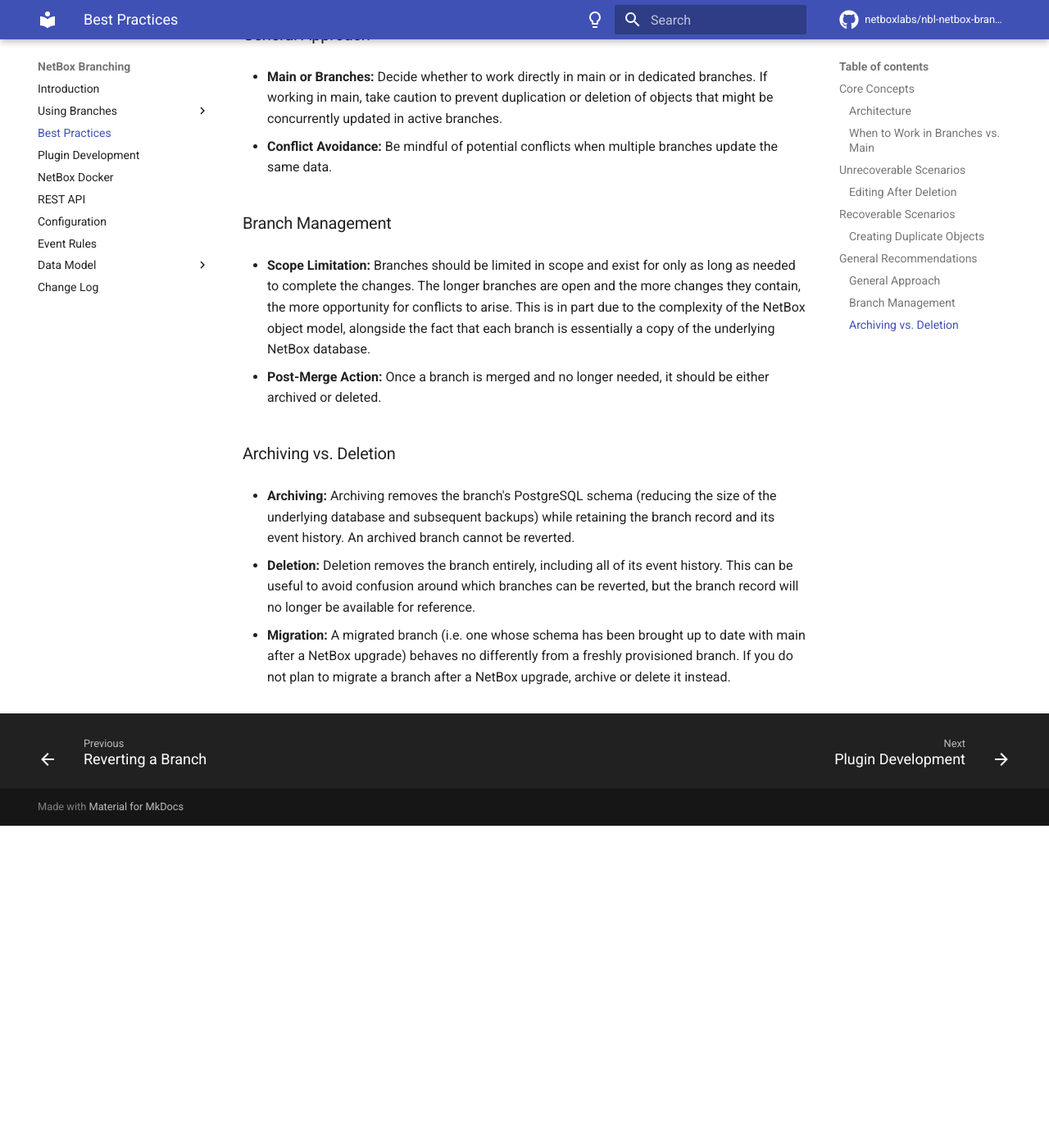
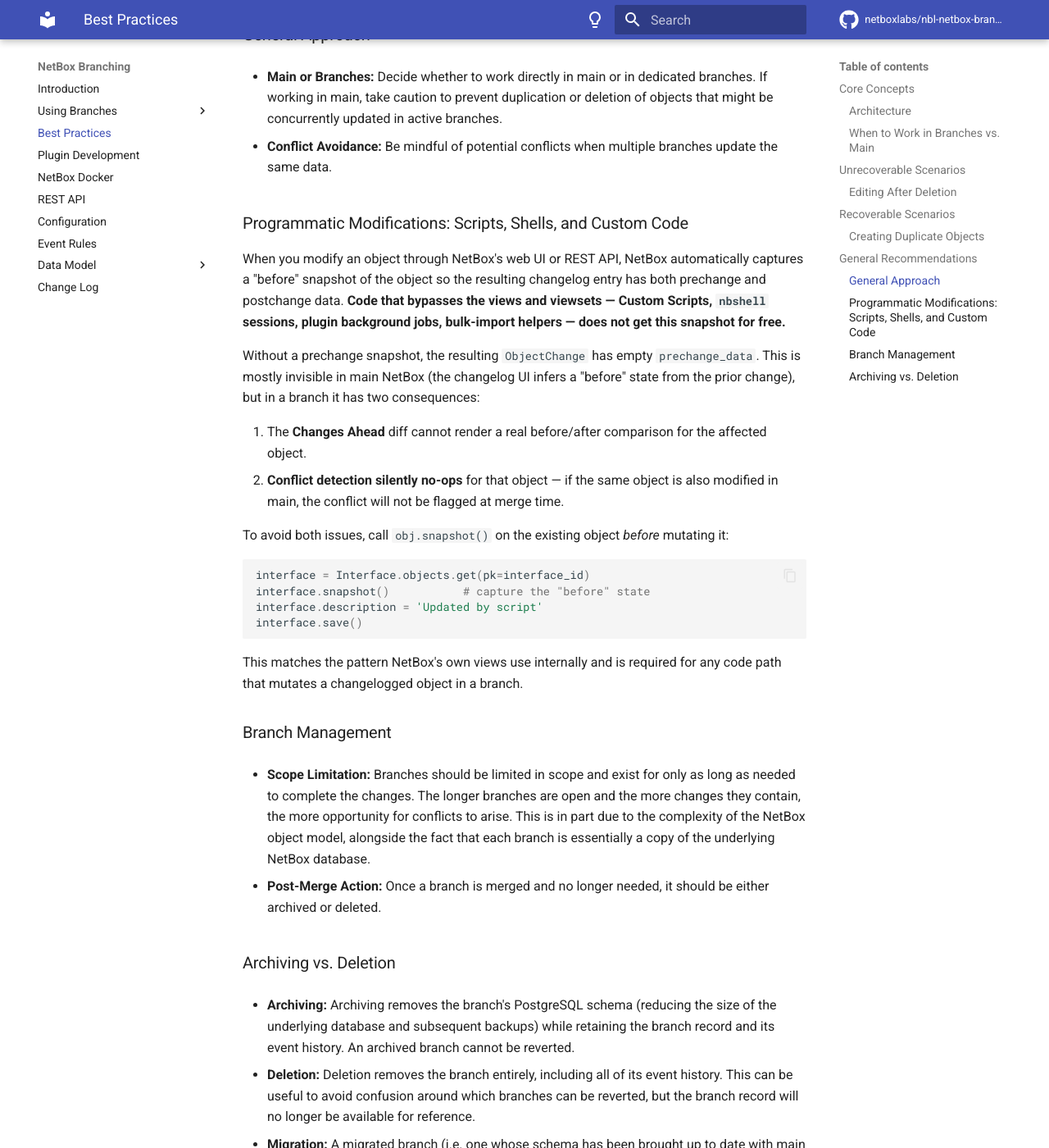
Before and after one commit to netboxlabs/netbox-branching, an MkDocs documentation site: the page built from docs/best-practices.md, in a window 1280 px wide and 1400 px high, scrolled down 2304 px. Shown: the whole window at 82% size. Built offline with MkDocs 1.6.1 and Material for MkDocs 9.7.7, drawn with Linux system fonts in a browser that asks for light colours; comment, search, counter and statistics services are not loaded; before the commit the page ends 3311 px from its top, so only the background shows below that.

Commit message:
#383 document obj.snapshot() if modifying data in scripts

````diff
--- a/docs/best-practices.md
+++ b/docs/best-practices.md
@@ -75,6 +75,26 @@
 
 * **Conflict Avoidance:** Be mindful of potential conflicts when multiple branches update the same data.
 
+### Programmatic Modifications: Scripts, Shells, and Custom Code
+
+When you modify an object through NetBox's web UI or REST API, NetBox automatically captures a "before" snapshot of the object so the resulting changelog entry has both prechange and postchange data. **Code that bypasses the views and viewsets — Custom Scripts, `nbshell` sessions, plugin background jobs, bulk-import helpers — does not get this snapshot for free.**
+
+Without a prechange snapshot, the resulting `ObjectChange` has empty `prechange_data`. This is mostly invisible in main NetBox (the changelog UI infers a "before" state from the prior change), but in a branch it has two consequences:
+
+1. The **Changes Ahead** diff cannot render a real before/after comparison for the affected object.
+2. **Conflict detection silently no-ops** for that object — if the same object is also modified in main, the conflict will not be flagged at merge time.
+
+To avoid both issues, call `obj.snapshot()` on the existing object *before* mutating it:
+
+```python
+interface = Interface.objects.get(pk=interface_id)
+interface.snapshot()           # capture the "before" state
+interface.description = 'Updated by script'
+interface.save()
+```
+
+This matches the pattern NetBox's own views use internally and is required for any code path that mutates a changelogged object in a branch.
+
 ### Branch Management
 
 * **Scope Limitation:** Branches should be limited in scope and exist for only as long as needed to complete the changes. The longer branches are open and the more changes they contain, the more opportunity for conflicts to arise. This is in part due to the complexity of the NetBox object model, alongside the fact that each branch is essentially a copy of the underlying NetBox database.
````
Also changed, not shown: docs/plugin-development.md (+1 -0 lines).
